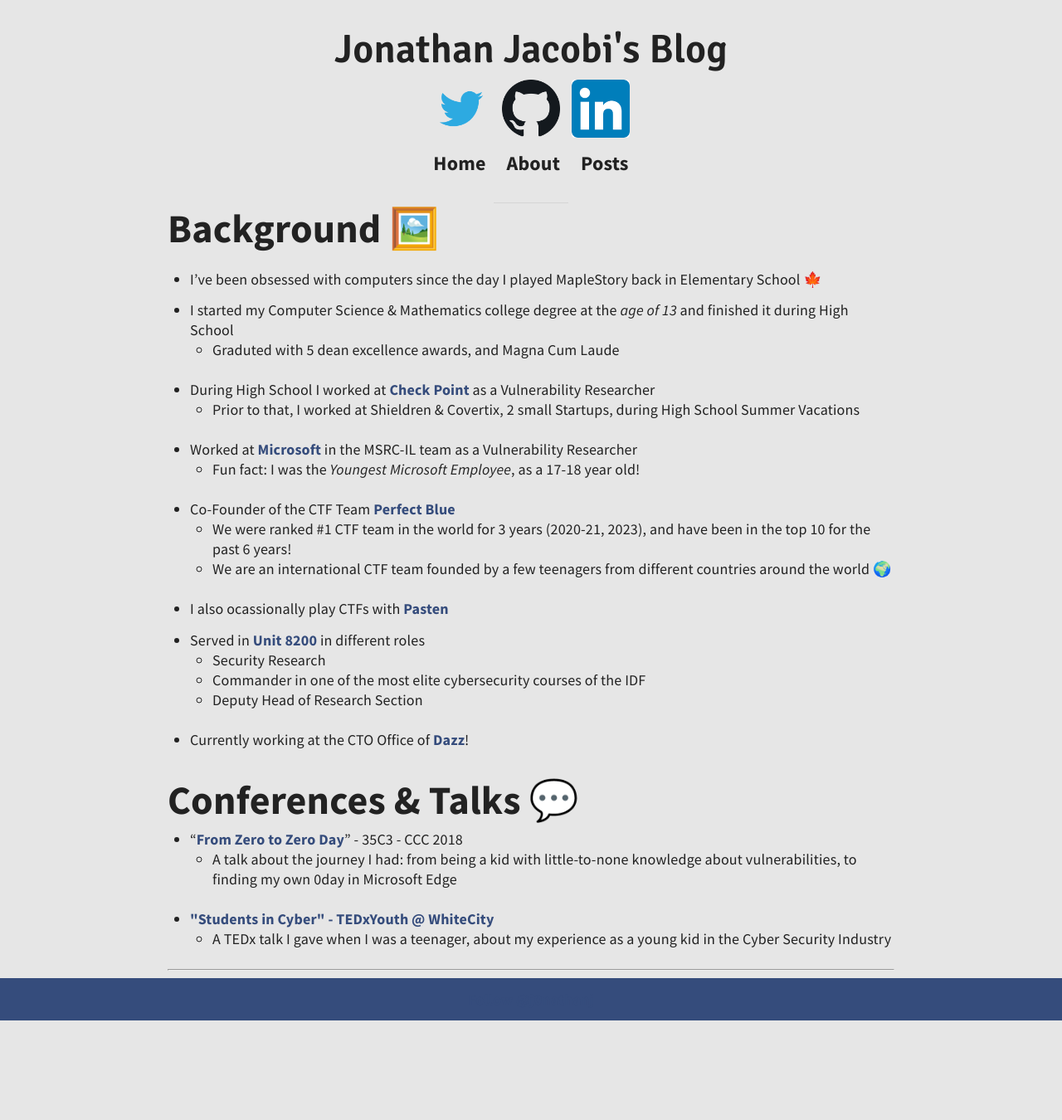
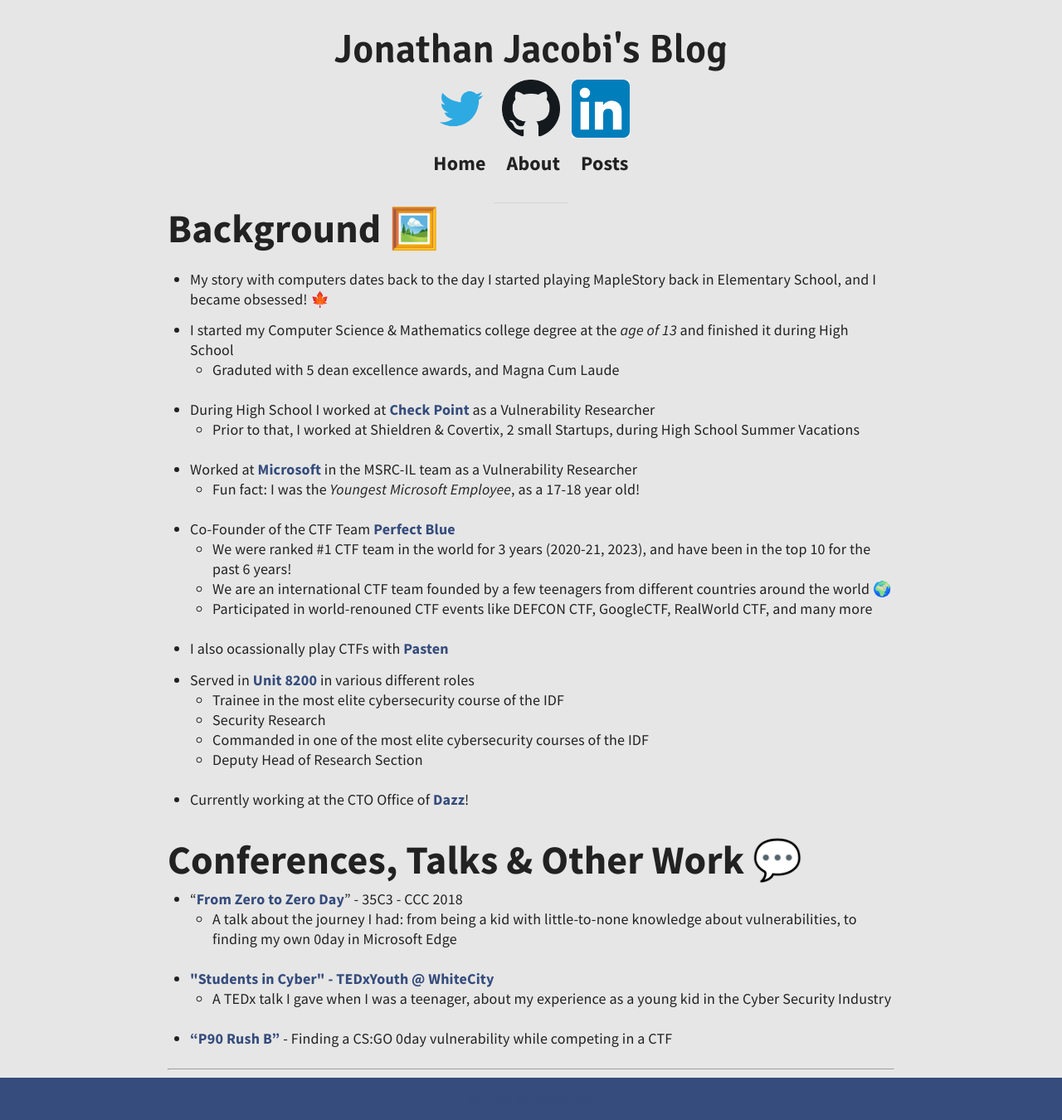
Before and after one commit to j0nathanj/j0nathanj.github.io, a Jekyll site: the page built from about.md, in a window 1280 px wide. Shown: the whole page at 83% size. Built offline with Jekyll 4.4.1, drawn with Linux system fonts in a browser that asks for light colours; our own code applies the rules of GitHub Pages for plain Markdown files; comment, search, counter and statistics services are not loaded; before the commit the page ends 1230 px from its top, so only the background shows below that.

Commit message:
fixed posthtml

```diff
--- a/about.md
+++ b/about.md
@@ -1,6 +1,6 @@
 # Background 🖼️
 
-* I've been obsessed with computers since the day I played MapleStory back in Elementary School 🍁
+* My story with computers dates back to the day I started playing MapleStory back in Elementary School, and I became obsessed! 🍁
 
 * I started my Computer Science & Mathematics college degree at the *age of 13* and finished it during High School
   * Graduted with 5 dean excellence awards, and Magna Cum Laude
@@ -14,21 +14,24 @@
 * Co-Founder of the CTF Team [Perfect Blue](https://perfect.blue/)
   * We were ranked #1 CTF team in the world for 3 years (2020-21, 2023), and have been in the top 10 for the past 6 years!
   * We are an international CTF team founded by a few teenagers from different countries around the world 🌍
+  * Participated in world-renouned CTF events like DEFCON CTF, GoogleCTF, RealWorld CTF, and many more
 
 * I also ocassionally play CTFs with [Pasten](https://twitter.com/pastenctf?lang=en)
 
-* Served in [Unit 8200](https://en.wikipedia.org/wiki/Unit_8200) in different roles
+* Served in [Unit 8200](https://en.wikipedia.org/wiki/Unit_8200) in various different roles
+  * Trainee in the most elite cybersecurity course of the IDF
   * Security Research
-  * Commander in one of the most elite cybersecurity courses of the IDF
+  * Commanded in one of the most elite cybersecurity courses of the IDF
   * Deputy Head of Research Section
 
 * Currently working at the CTO Office of [Dazz](dazz.io)!
 
-# Conferences & Talks 💬
+# Conferences, Talks & Other Work 💬
 
 * "[From Zero to Zero Day](https://www.youtube.com/watch?v=xp1YDOtWohw)" - 35C3 - CCC 2018
   * A talk about the journey I had: from being a kid with little-to-none knowledge about vulnerabilities, to finding my own 0day in Microsoft Edge
 * [&#34;Students in Cyber&#34; - TEDxYouth @ WhiteCity](https://www.youtube.com/watch?v=YcjaMki6K1Y)
   * A TEDx talk I gave when I was a teenager, about my experience as a young kid in the Cyber Security Industry
+* ["P90 Rush B"](https://blog.perfect.blue/P90_Rush_B) - Finding a CS:GO 0day vulnerability while competing in a CTF
 
 ----
--- a/post.html
+++ b/post.html
@@ -4,12 +4,12 @@
 <!-- Posts -->
 <ul id="posts">
 
-	{% for post in site.posts %}
+	{% for post in paginator.posts %}
 
 	  <li class="post">
-	  	<h1><a href="{% if site.baseurl == "/" %}{{ post.url }}{% else %}{{ post.url | prepend: site.baseurl }}{% endif %}">{{ post.title }}</a></h1>
+	  	<h2><a href="{% if site.baseurl == "/" %}{{ post.url }}{% else %}{{ post.url | prepend: site.baseurl }}{% endif %}">{{ post.title }}</a></h2>
 	  	<time datetime="{{ post.date | date_to_xmlschema }}" class="by-line">{{ post.date | date_to_string }}</time>
-	  	<p>{{ post.description }}</p>
+	  	<p>{{ post.description | strip_html | truncatewords:40 }}</p>
 	  </li>
 
     {% endfor %}
```
Also changed, not shown: index.md (+1 -1 lines), _layouts/post.html (line endings or trailing spaces), _posts/2024-04-24-Dusting-off-the-VM-How-18-Year-Old-Me-Discovered-a-VM-Escape-Vulnerability.md (renamed from _posts/2024-04-24-vm_escape.md).
